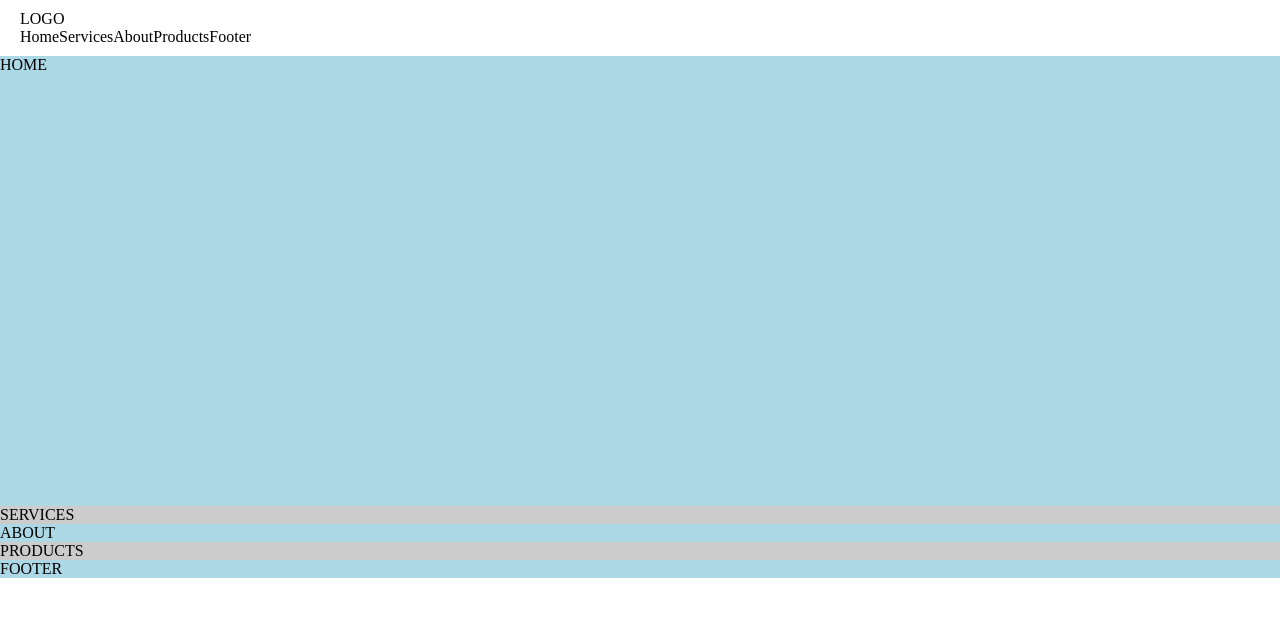
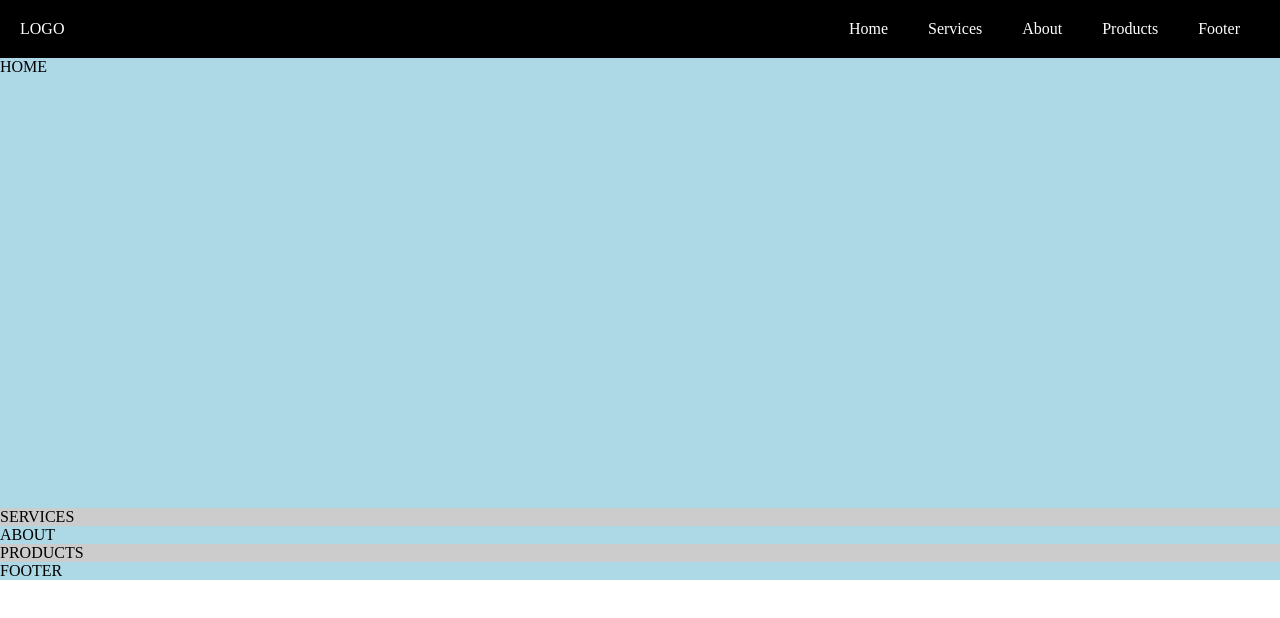
Before and after one commit to KING-SAMM/basic-website, a plain HTML site: page index.html in a window 1280 px wide. Drawn offline with Linux system fonts and the light colour scheme.

Commit message:
Worked on navigation layout

```diff
--- a/index.html
+++ b/index.html
@@ -11,7 +11,7 @@
     <div class="grid">
         <nav class="navbar">
             <div class="logo">LOGO</div>
-            <ul>
+            <ul class="menu">
                 <li>Home</li>
                 <li>Services</li>
                 <li>About</li>
@@ -19,11 +19,21 @@
                 <li>Footer</li>
             </ul>
         </nav>
-        <section class="home">HOME</section>
-        <section class="services">SERVICES</section>
-        <section class="about">ABOUT</section>
-        <section class="products">PRODUCTS</section>
-        <section class="footer">FOOTER</section>
+        <section class="home">
+            HOME
+        </section>
+        <section class="services">
+            SERVICES
+        </section>
+        <section class="about">
+            ABOUT
+        </section>
+        <section class="products">
+            PRODUCTS
+        </section>
+        <section class="footer">
+            FOOTER
+        </section>
     </div>
 </body>
 </html>
--- a/style.css
+++ b/style.css
@@ -107,13 +107,36 @@ section:nth-child(odd)
     }
 }
 
+
+/* Navigation sub-grid */
+/* Grid items  */
+.logo
+{
+    grid-area: logo;
+}
+
+.menu
+{
+    grid-area: menu;
+    justify-self: end;
+}
+
 .navbar
 {
-    padding: 10px 20px;
+    padding: 20px 20px;
+    background: black;
+    color: white;
+
+    display: inline-grid;
+    grid-template-columns: 200px auto;
+    grid-template-rows: 1;
+    grid-template-areas:
+    "logo menu";
 }
 
 .navbar > ul > li
 {
     list-style: none;
     float: left;
+    padding: 0 20px;
 }
```
